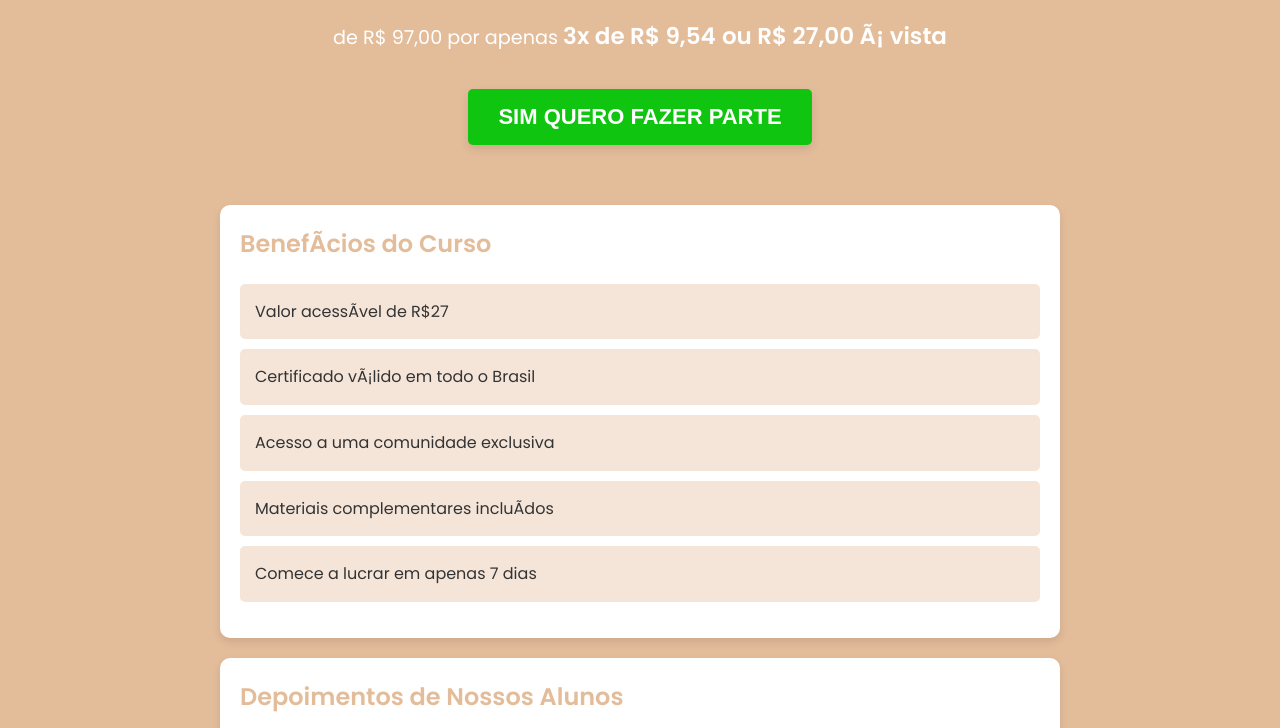
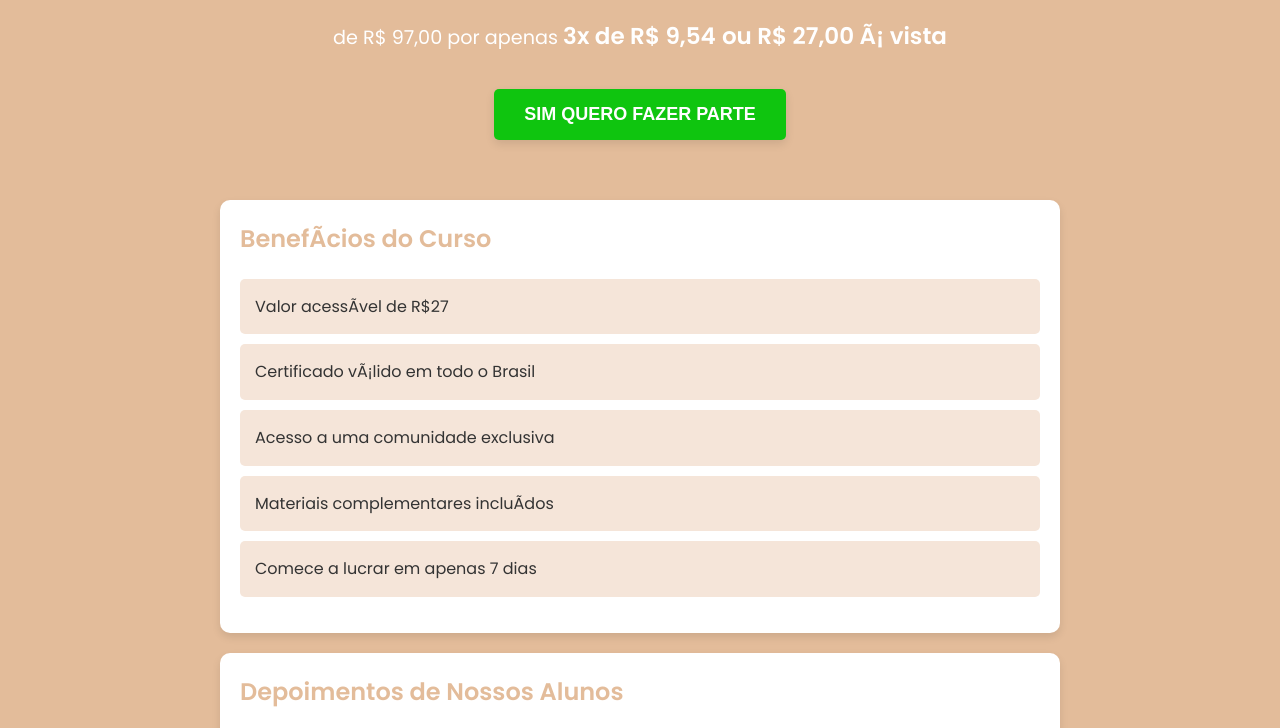
Before and after one commit to LucasCBraga/BrilhodoOlhar, a plain HTML site: page sobrancelhas/sobrancelhas.html in a window 1280 px wide. Shown: the part 1127-1855 px from the top of the page. Drawn offline with Linux system fonts and the light colour scheme.

Commit message:
Alterando tamanho da fonte do botão de cta

```diff
--- a/sobrancelhas/sobrancelhas.css
+++ b/sobrancelhas/sobrancelhas.css
@@ -59,7 +59,7 @@ header p {
     color: white; /* Cor do texto */
     border: none; /* Remover bordas */
     padding: 15px 30px; /* Espaçamento interno */
-    font-size: 22px; /* Tamanho da fonte */
+    font-size: 18px; /* Tamanho da fonte */
     font-weight: bold; /* Negrito */
     border-radius: 5px; /* Bordas arredondadas */
     cursor: pointer; /* Cursor de mãozinha */
```
